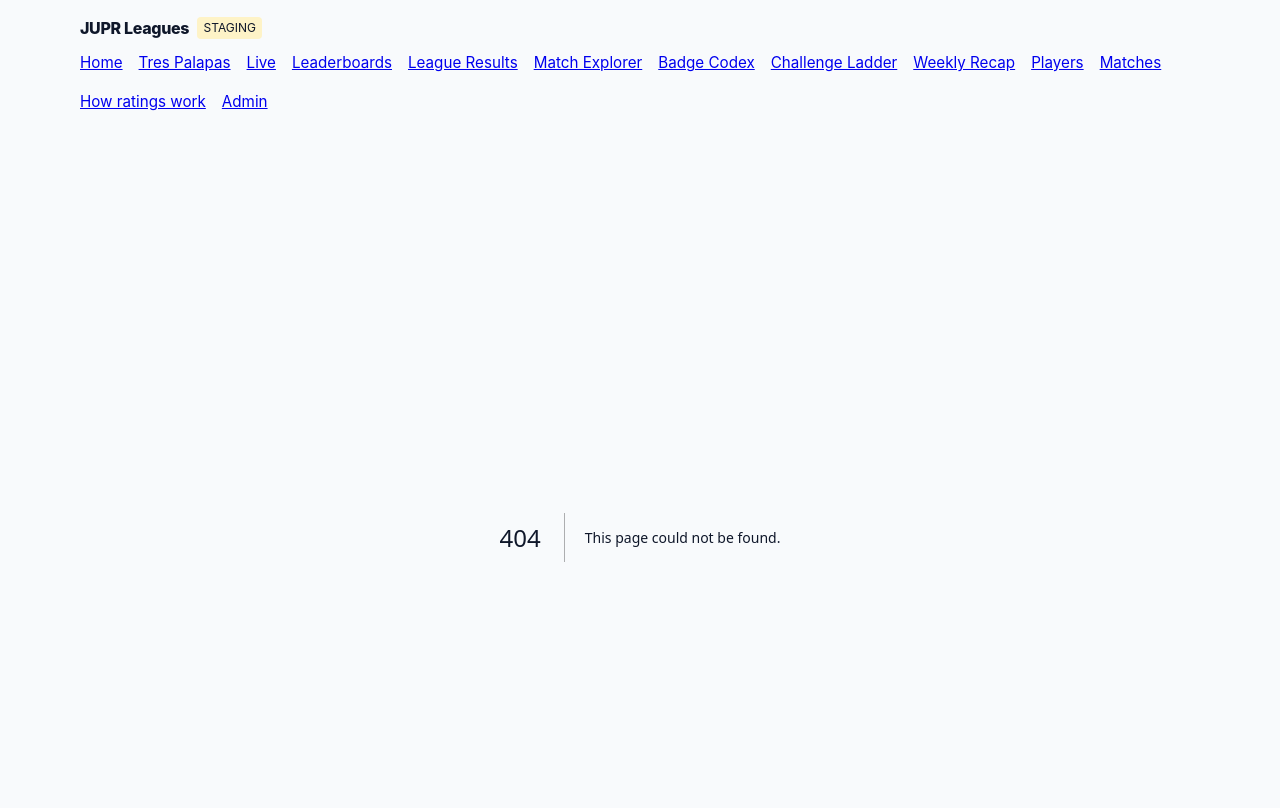
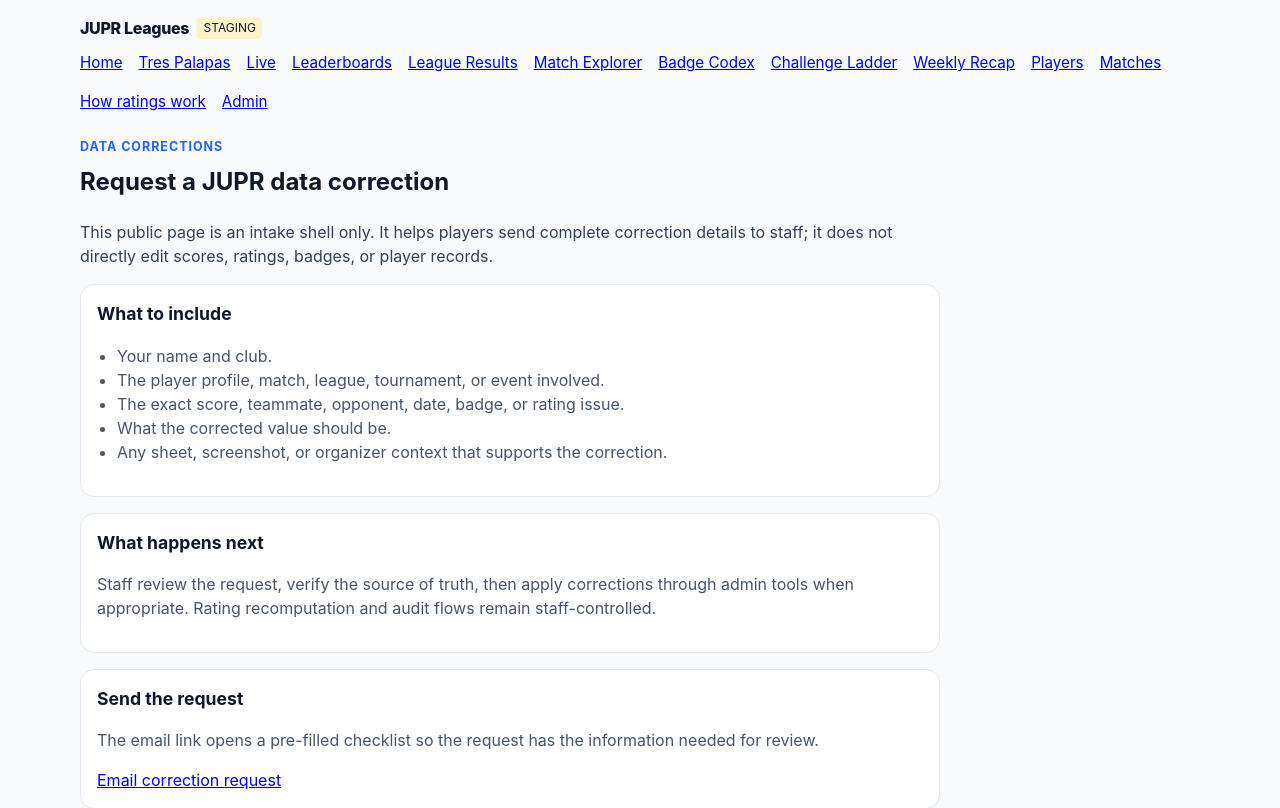
Before and after one commit to pickleballattrespalapas/JUPR, a Next.js app in the folder apps/web/: page /data-corrections in a window 1280 px wide. Before the commit this address had no page. Shown: the top 808 px of the page. Built offline with nearby package versions, Linux system fonts and the light colour scheme.

Commit message:
Add data correction intake shell

```diff
--- /dev/null
+++ b/apps/web/app/data-corrections/page.tsx
@@ -0,0 +1,53 @@
+const cardStyle = {
+  border: "1px solid #e2e8f0",
+  borderRadius: "14px",
+  padding: "1rem",
+  background: "white"
+};
+
+const supportEmail = "hello@jupr.app";
+
+export default function DataCorrectionsPage() {
+  const subject = encodeURIComponent("JUPR data correction request");
+  const body = encodeURIComponent(
+    "Name:\nClub:\nPlayer profile link or player name:\nMatch/date/league if known:\nWhat looks wrong:\nWhat should it be:\nAny screenshots or context:\n"
+  );
+
+  return (
+    <section style={{ maxWidth: "860px" }}>
+      <p style={{ margin: "0 0 0.5rem", color: "#2563eb", fontWeight: 700, textTransform: "uppercase", letterSpacing: "0.08em", fontSize: "0.78rem" }}>
+        Data corrections
+      </p>
+      <h1 style={{ marginTop: 0 }}>Request a JUPR data correction</h1>
+      <p style={{ color: "#334155" }}>
+        This public page is an intake shell only. It helps players send complete correction details to staff; it does not directly edit scores, ratings, badges, or player records.
+      </p>
+
+      <div style={{ display: "grid", gap: "1rem" }}>
+        <article style={cardStyle}>
+          <h2 style={{ marginTop: 0, fontSize: "1.1rem" }}>What to include</h2>
+          <ul style={{ color: "#475569", paddingLeft: "1.25rem" }}>
+            <li>Your name and club.</li>
+            <li>The player profile, match, league, tournament, or event involved.</li>
+            <li>The exact score, teammate, opponent, date, badge, or rating issue.</li>
+            <li>What the corrected value should be.</li>
+            <li>Any sheet, screenshot, or organizer context that supports the correction.</li>
+          </ul>
+        </article>
+        <article style={cardStyle}>
+          <h2 style={{ marginTop: 0, fontSize: "1.1rem" }}>What happens next</h2>
+          <p style={{ color: "#475569" }}>
+            Staff review the request, verify the source of truth, then apply corrections through admin tools when appropriate. Rating recomputation and audit flows remain staff-controlled.
+          </p>
+        </article>
+        <article style={cardStyle}>
+          <h2 style={{ marginTop: 0, fontSize: "1.1rem" }}>Send the request</h2>
+          <p style={{ color: "#475569" }}>
+            The email link opens a pre-filled checklist so the request has the information needed for review.
+          </p>
+          <a href={`mailto:${supportEmail}?subject=${subject}&body=${body}`}>Email correction request</a>
+        </article>
+      </div>
+    </section>
+  );
+}
```
